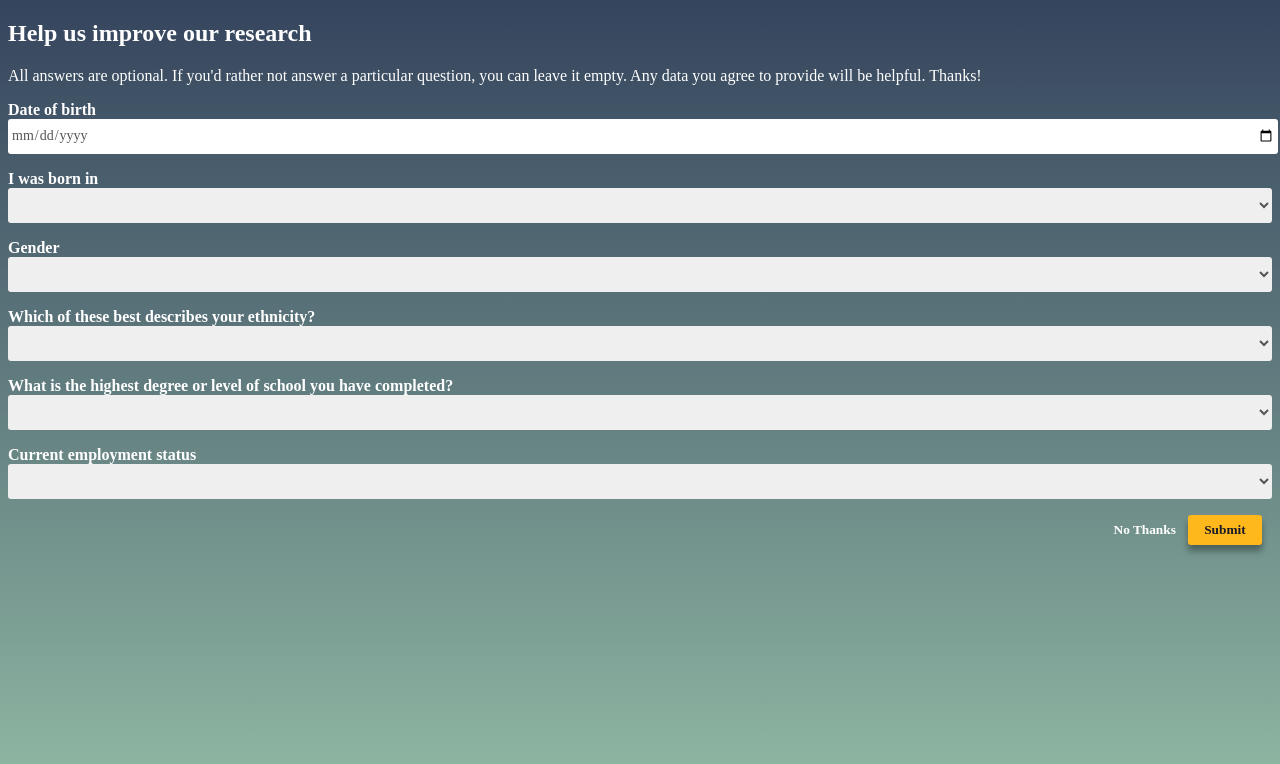
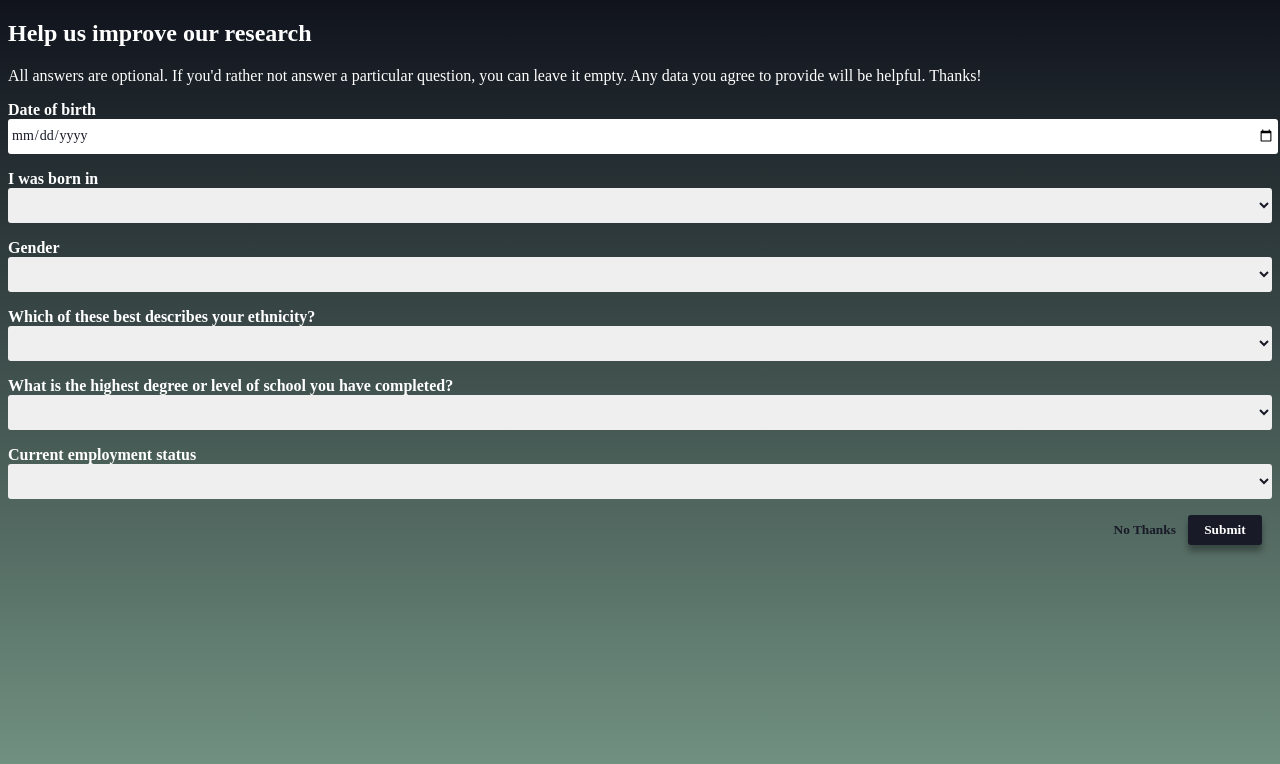
Before and after one commit to micheledinanni/miniIPIP_test, a Django app: template templates/myapp/help_improve.html in a window 1280 px wide. Shown: the top 764 px of the page. Run offline with Django 3.2, Linux system fonts and the light colour scheme; the template is opened without the code that fills it, so the values that code supplies are empty; parts of the project's set-up code (start-up, migrations or seed data) failed here and were passed over.

Commit message:
Css modifications

```diff
--- a/templates/myapp/help_improve.html
+++ b/templates/myapp/help_improve.html
@@ -5,10 +5,10 @@
     <link rel="shortcut icon" href="{% static "myapp/favicon.ico" %}"/>
     <style>
         html {
-            background-color: #35445D;
             font-family: "Leelawadee UI Semilight", serif;
-            background: -webkit-gradient(linear, left top, left bottom, from(#35445D), to(#91B9A4)) no-repeat fixed;
-        }
+            background-color: #10131c;
+            background: -webkit-gradient(linear, left top, left bottom, from(#10131c), to(#759685)) no-repeat fixed;
+	}
 
         form {
             text-shadow: 0 3px 4px 0 rgba(0, 0, 0, 0.35);
@@ -31,30 +31,30 @@
             border: 0;
             border-radius: 3px;
             padding: 0 3px;
-            color: #555555;
+            color: #181a27;
             font-family: "Leelawadee UI Semilight", serif;
         }
 
         .btn-primary:hover {
-            border: 3px solid black;
+            border: 3px solid orange;
         }
 
         .btn-primary {
-            color: #181a27 !important;
-            background-color: #ffb81c;
+            color: #ffffff !important;
+            background-color: #181a27;
             box-shadow: 0 6px 6px 0 rgba(0, 0, 0, 0.35);
             border-radius: 3px;
             font-weight: bold;
             font-family: "Leelawadee UI Semilight", serif;
             padding: .3em 1em;
-            border: 3px solid #ffb81c;
+            border: 3px solid #181a27;
             transition: all .3s;
             margin-right: 10px;
             cursor: pointer;
         }
 
         .btn-link {
-            color: #ffffff;
+            color: #181a27;
             text-shadow: 0 6px 6px 0 rgba(0, 0, 0, 0.35);
             font-weight: bold;
             background-color: transparent;
```
